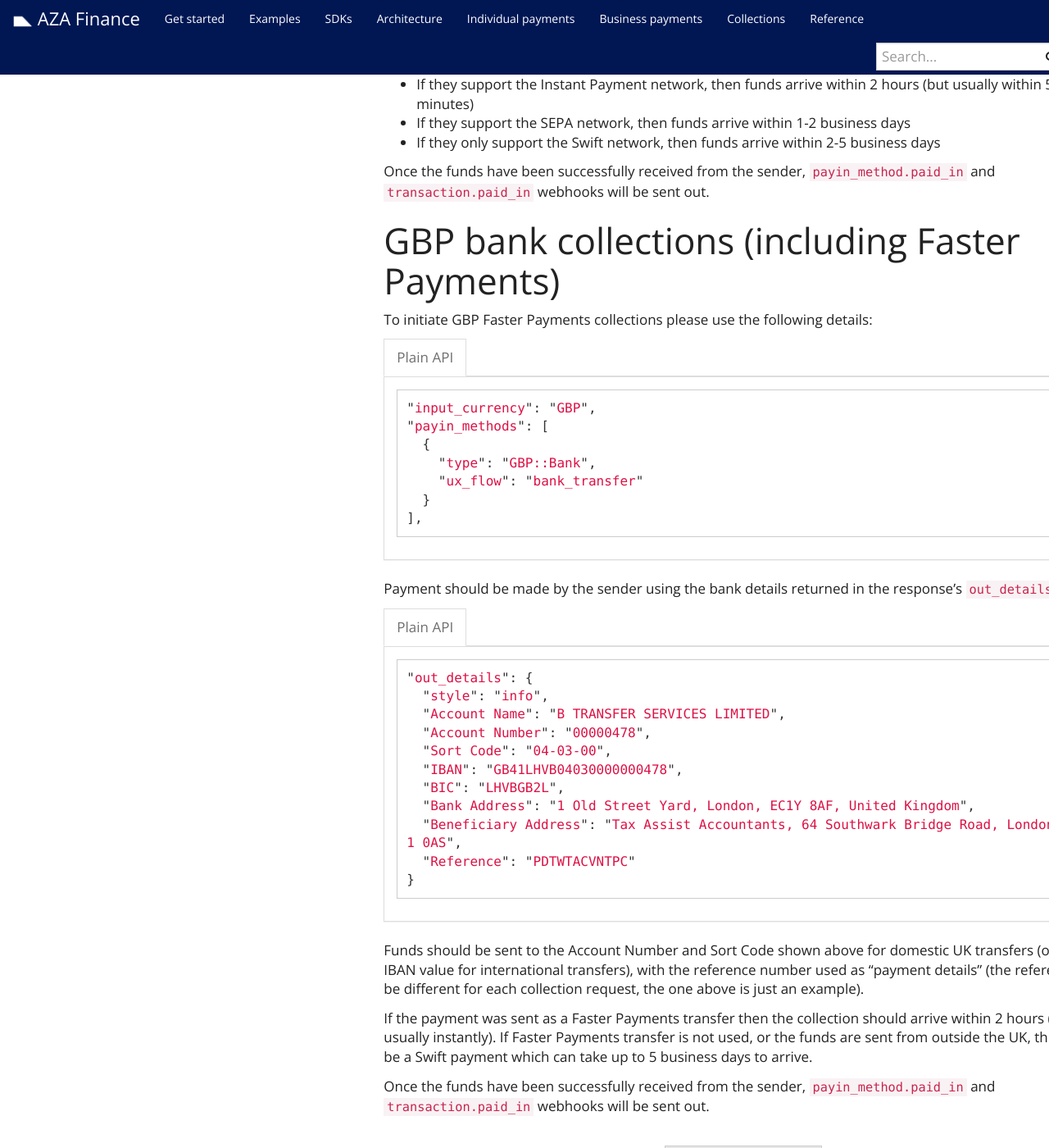
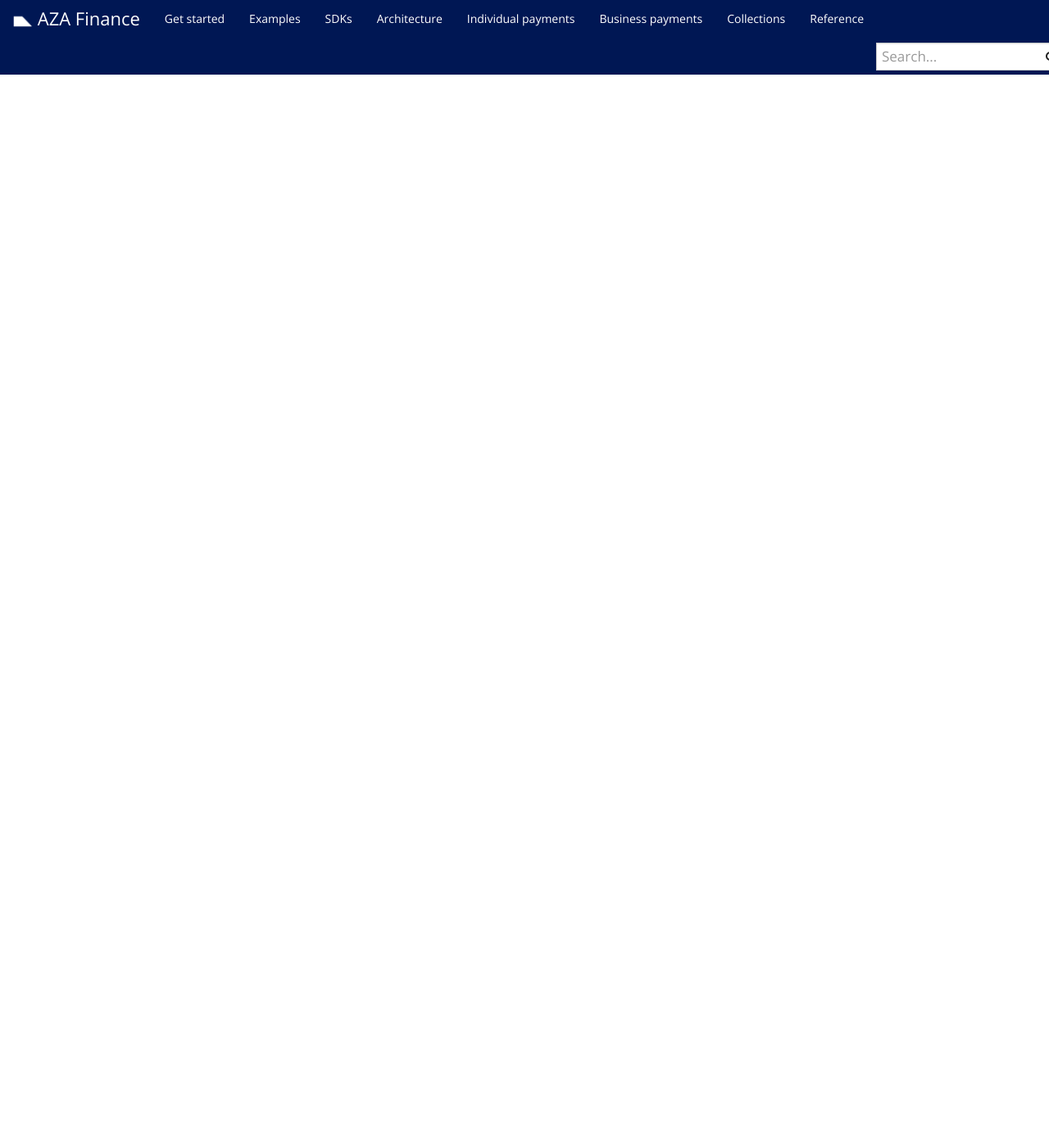
Before and after one commit to transferzero/api-documentation, a Jekyll site: the page built from _docs/collection-details.md, in a window 1280 px wide and 1400 px high, scrolled down 8845 px. Shown: the whole window at 82% size. Built offline with Jekyll 4.4.1, drawn with Linux system fonts in a browser that asks for light colours; nearby versions of some CDN libraries; comment, search, counter and statistics services are not loaded; some of the changed text lies outside the part shown.

Commit message:
Removing EUR and GBP collection system documentation

````diff
--- a/_docs/collection-details.md
+++ b/_docs/collection-details.md
@@ -482,101 +482,3 @@ If there was an issue with the collection, a `payin_method.error` webhook is sen
 {% endcapture%}
 
 {% include language-tabbar.html prefix="collection-xof-mobile-error" raw=data-raw %}
-
-# EUR bank collections
-
-To initiate EUR IBAN collections please use the following details:
-
-{% capture data-raw %}
-
-```javascript
-"input_currency": "EUR",
-"payin_methods": [
-  {
-    "type": "EUR::Bank",
-    "ux_flow": "bank_transfer"
-  }
-],
-```
-
-{% endcapture %}
-
-{% include language-tabbar.html prefix="collection-eur-bank" raw=data-raw %}
-
-Payment should be made by the sender using the bank details returned in the response's `out_details` hash:
-
-{% capture data-raw %}
-
-```javascript
-"out_details": {
-  "style": "info",
-  "Account Name": "B TRANSFER SERVICES LIMITED",
-  "IBAN": "EE087700771002673049",
-  "BIC": "LHVBEE22",
-  "Bank Address": "Tartu mnt 2, 10145 Tallinn, Estonia.",
-  "Beneficiary Address": "Tax Assist Accountants, 64 Southwark Bridge Road, London SE1 0AS",
-  "Reference": "PDTWTACVNTPC"
-}
-```
-
-{% endcapture %}
-
-{% include language-tabbar.html prefix="collection-eur-bank-out" raw=data-raw %}
-
-Funds should be sent to the IBAN shown above, with the reference number used as "payment details" (the reference will be different for each collection request, the one above is just an example).
-
-Settlement times are dependent on what payment network the sender's bank supports:
-
-- If they support the Instant Payment network, then funds arrive within 2 hours (but usually within 5 minutes)
-- If they support the SEPA network, then funds arrive within 1-2 business days
-- If they only support the Swift network, then funds arrive within 2-5 business days
-
-Once the funds have been successfully received from the sender, `payin_method.paid_in` and `transaction.paid_in` webhooks will be sent out.
-
-# GBP bank collections (including Faster Payments)
-
-To initiate GBP Faster Payments collections please use the following details:
-
-{% capture data-raw %}
-
-```javascript
-"input_currency": "GBP",
-"payin_methods": [
-  {
-    "type": "GBP::Bank",
-    "ux_flow": "bank_transfer"
-  }
-],
-```
-
-{% endcapture %}
-
-{% include language-tabbar.html prefix="collection-gbp-bank" raw=data-raw %}
-
-Payment should be made by the sender using the bank details returned in the response's `out_details` hash:
-
-{% capture data-raw %}
-
-```javascript
-"out_details": {
-  "style": "info",
-  "Account Name": "B TRANSFER SERVICES LIMITED",
-  "Account Number": "00000478",
-  "Sort Code": "04-03-00",
-  "IBAN": "GB41LHVB04030000000478",
-  "BIC": "LHVBGB2L",
-  "Bank Address": "1 Old Street Yard, London, EC1Y 8AF, United Kingdom",
-  "Beneficiary Address": "Tax Assist Accountants, 64 Southwark Bridge Road, London SE1 0AS",
-  "Reference": "PDTWTACVNTPC"
-}
-```
-
-{% endcapture %}
-
-{% include language-tabbar.html prefix="collection-gbp-bank-out" raw=data-raw %}
-
-Funds should be sent to the Account Number and Sort Code shown above for domestic UK transfers (or to the IBAN value for international transfers), with the reference number used as "payment details" (the reference will be different for each collection request, the one above is just an example).
-
-If the payment was sent as a Faster Payments transfer then the collection should arrive within 2 hours (but usually instantly). If Faster Payments transfer is not used, or the funds are sent from outside the UK, this will be a Swift payment which can take up to 5 business days to arrive.
-
-Once the funds have been successfully received from the sender, `payin_method.paid_in` and `transaction.paid_in` webhooks will be sent out.
````
